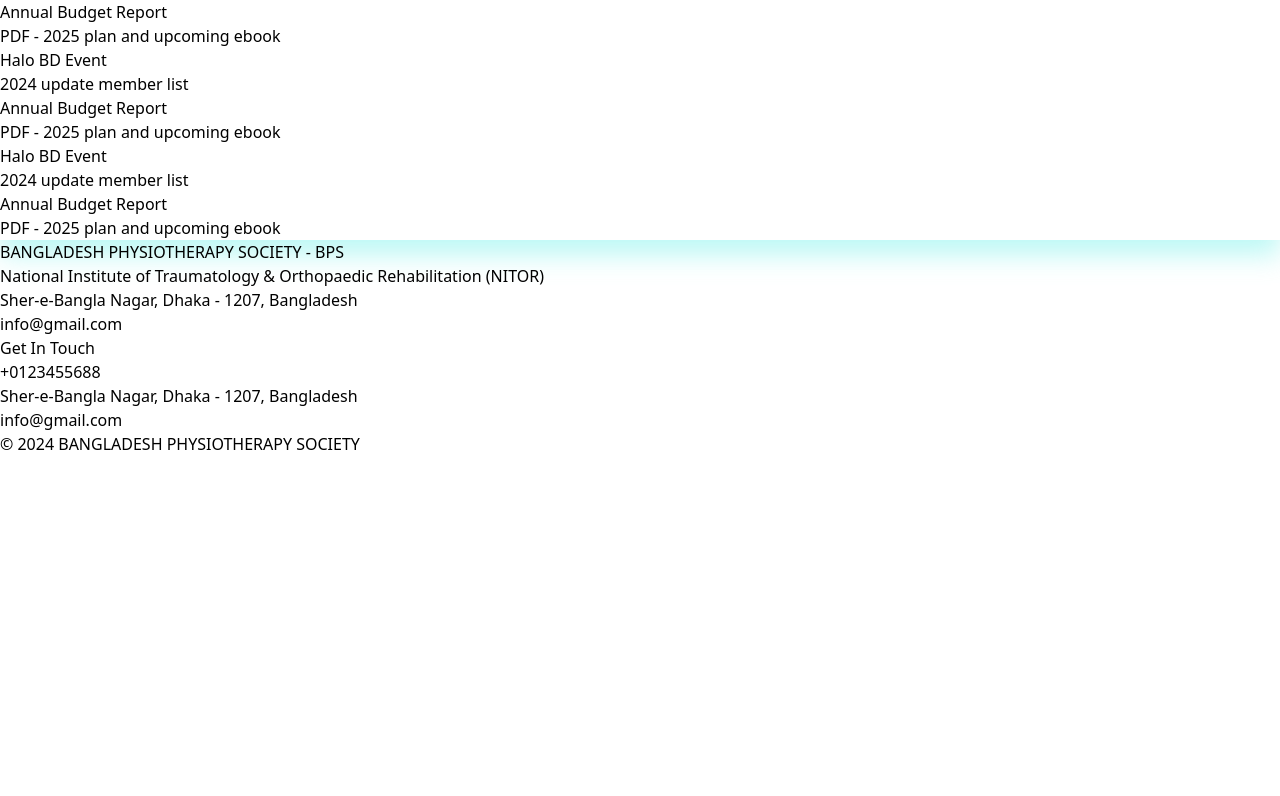
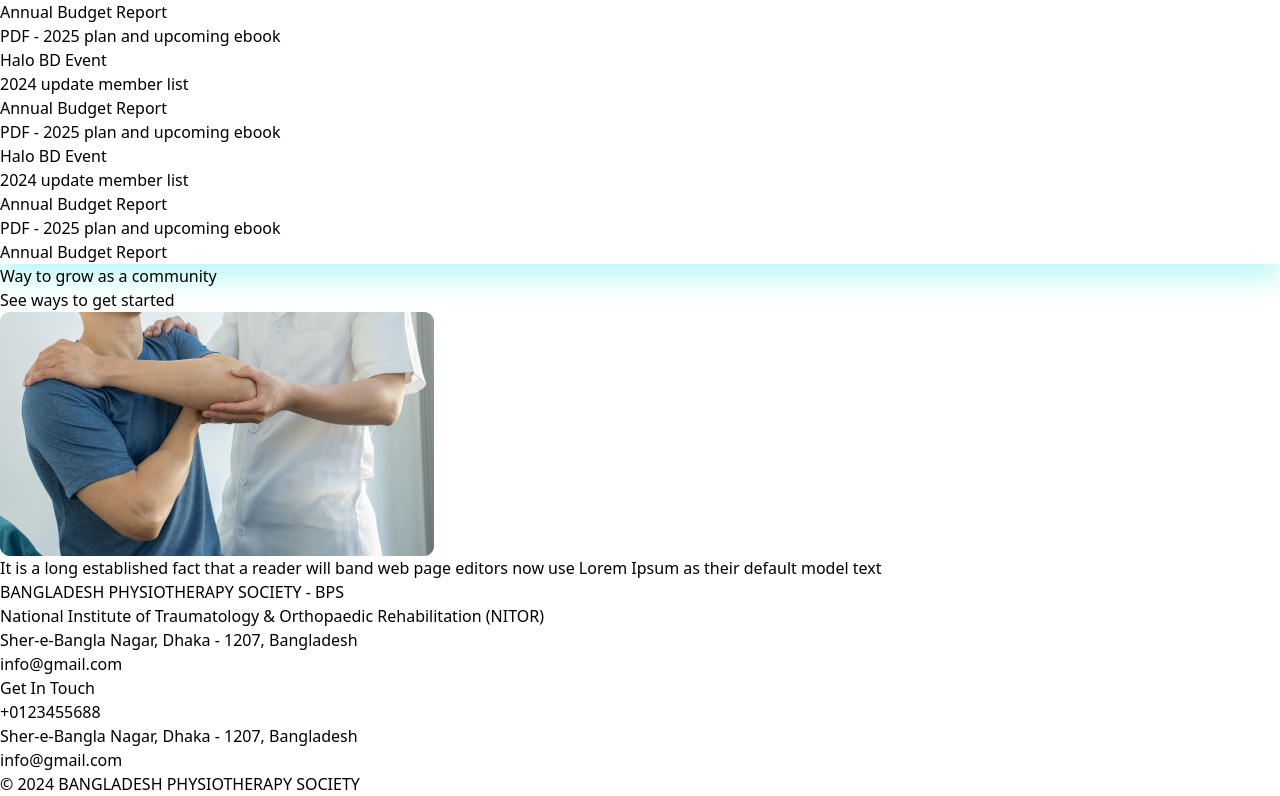
Before and after one commit to Lihan37/bps-frontend, a React (Vite) app: page / in a window 1280 px wide. Shown: the part 1703-2499 px from the top of the page. Before the commit the page ends 2159 px from the top, so only its background shows below. Built offline with nearby package versions, Linux system fonts and the light colour scheme.

Commit message:
added banner 2

```diff
--- /dev/null
+++ b/src/Banner/Banner2.jsx
@@ -0,0 +1,33 @@
+import React from "react";
+import placeholderImage from "../assets/image 11.png";
+
+const Banner2 = () => {
+  return (
+    <div className="bg-[#0A6F8F] mt-10 p-10 lg:p-20 flex flex-wrap items-center justify-between rounded-lg">
+      <div className="w-full md:w-1/2 text-white mb-6 md:mb-0 text-center md:text-left">
+        <h2 className="text-4xl md:text-5xl lg:text-7xl font-bold mb-4">
+          Way to grow as a community
+        </h2>
+        <button className="bg-gradient-to-r from-[#64EF8B] to-[#30EDE2] text-[#003546] font-bold py-2 px-4 rounded-full">
+          See ways to get started
+        </button>
+      </div>
+
+      <div className="w-full md:w-1/2 text-white text-center md:text-right">
+        <div className="inline-block">
+          <img
+            src={placeholderImage}
+            alt="Community"
+            className="mx-auto mb-4 rounded-lg"
+          />
+          <p className="text-lg text-center lg:w-3/4 lg:mx-auto">
+            It is a long established fact that a reader will band web page
+            editors now use Lorem Ipsum as their default model text
+          </p>
+        </div>
+      </div>
+    </div>
+  );
+};
+
+export default Banner2;
--- a/src/Home/Home.jsx
+++ b/src/Home/Home.jsx
@@ -4,6 +4,7 @@ import Banner from "../Banner/Banner";
 import Login from "../SignUp/Login";
 import Notice from "../Notice/Notice";
 import Honorable from "../Honor/Honorable";
+import Banner2 from "../Banner/Banner2";
 
 const Home = () => {
   return (
@@ -21,6 +22,9 @@ const Home = () => {
           <Notice />
         </div>
       </div>
+      <div>
+        <Banner2></Banner2>
+      </div>
     </div>
   );
 };
--- a/src/Notice/Notice.jsx
+++ b/src/Notice/Notice.jsx
@@ -25,6 +25,7 @@ const Notice = () => {
         <li className="mb-2">2024 update member list</li>
         <li className="mb-2">Annual Budget Report</li>
         <li className="mb-2">PDF - 2025 plan and upcoming ebook</li>
+        <li className="mb-2">Annual Budget Report</li>
       </ul>
     </div>
   );
```
Also changed, not shown: src/assets/image 11.png (added).
